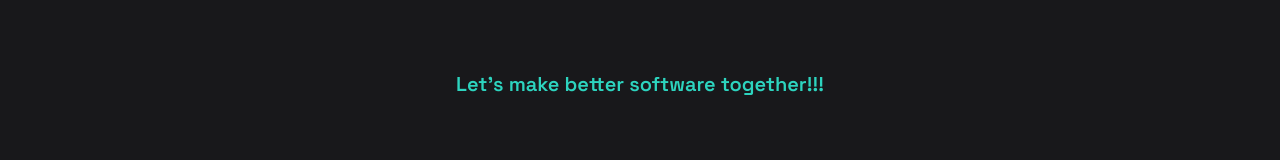
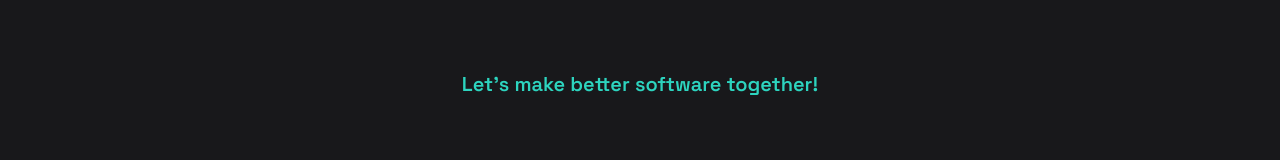
Before and after one commit to mywyau/devirl-frontend, a Nuxt app: page /about in a window 1280 px wide. Shown: the part 1564-1724 px from the top of the page. Built offline with nearby package versions, Linux system fonts and the light colour scheme; no server answers.

Commit message:
remove extra git add .

```diff
--- a/pages/about.vue
+++ b/pages/about.vue
@@ -76,7 +76,7 @@
 
         <div class="pt-12 text-center">
           <p class="text-xl text-teal-400 font-semibold">
-            Let’s make better software together!!!
+            Let’s make better software together!
           </p>
         </div>
       </div>
```
